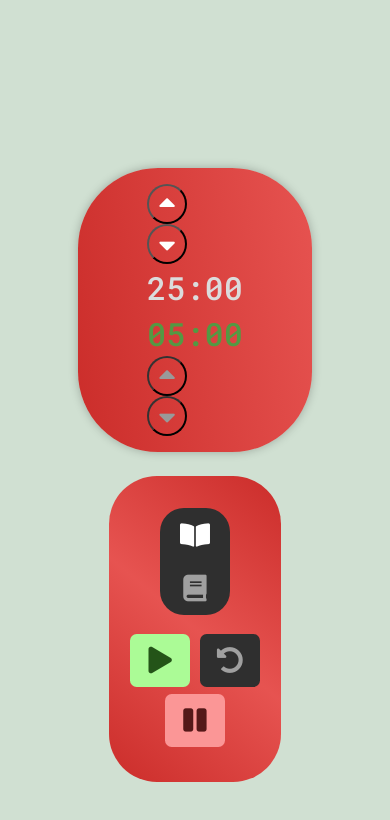
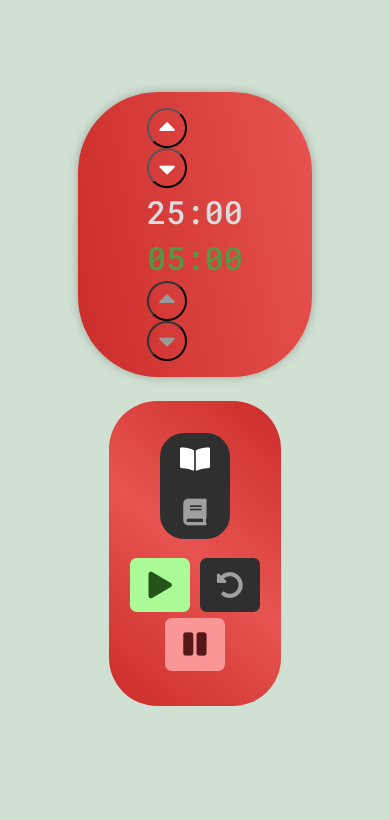
Before and after one commit to jstarks19/Pomodoro-Interval-Timer, a React app: page / in a window 390 px wide. Shown: the top 820 px of the page. Built offline with nearby package versions, Linux system fonts and the light colour scheme; a web font is replaced by a local one.

Commit message:
responsive

```diff
--- a/src/styles/index.scss
+++ b/src/styles/index.scss
@@ -2,6 +2,7 @@ $main-bg-color: #d0e0d2;
 
 body {
   background-color: $main-bg-color;
+  height: 100vh;
 }
 
 .App {
@@ -10,7 +11,7 @@ body {
   justify-content: center;
   align-items: center;
   position: relative;
-  top: 10rem;
+  top: 10vh;
   width: 100%;
 }
 
```
Also changed, not shown: 1 other file (tests, documents, lock files or other folders).
